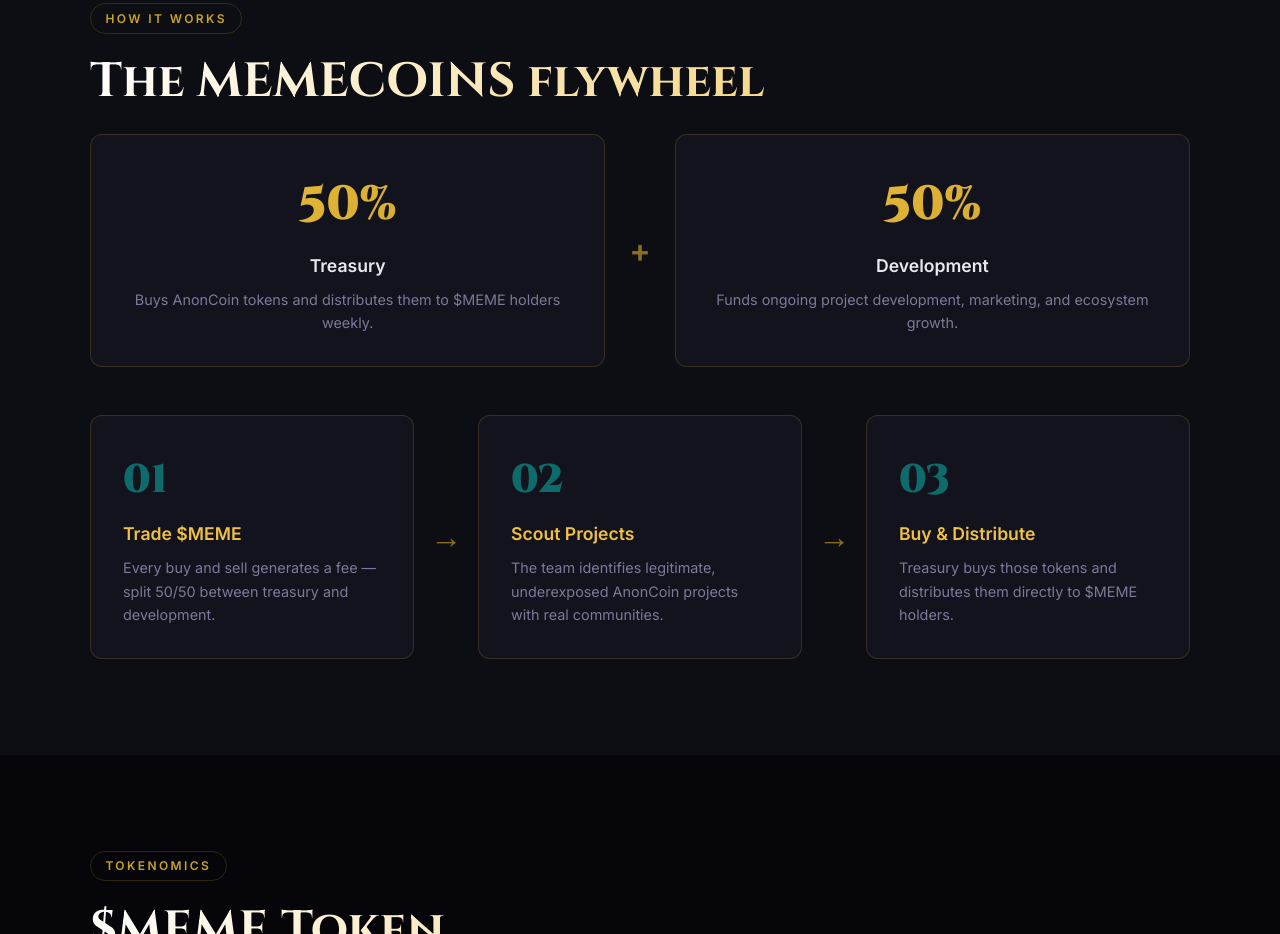
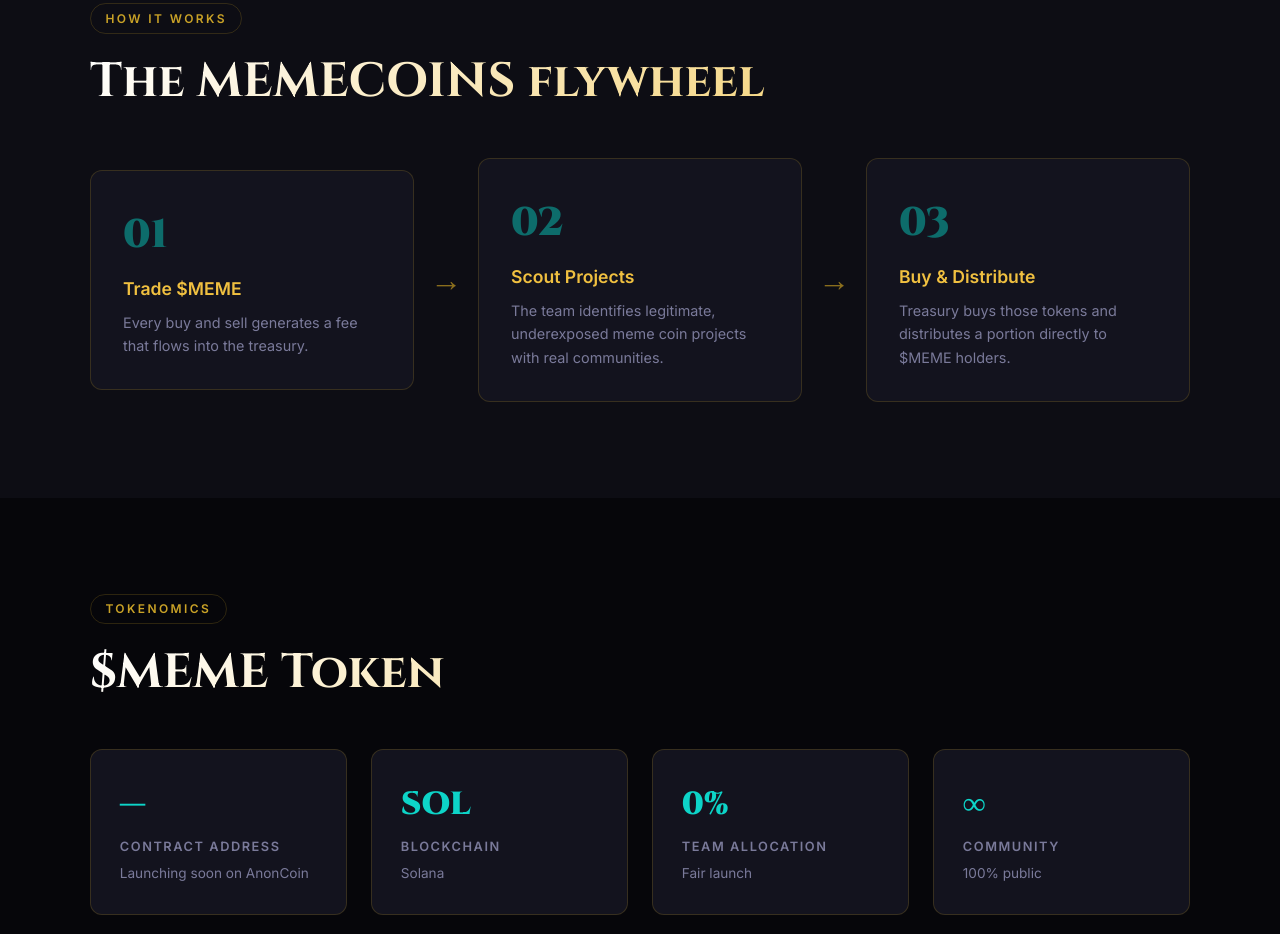
Before and after one commit to Mikloncaric/memecoins-website, a plain HTML site: page index.html in a window 1280 px wide. Shown: the part 1657-2591 px from the top of the page. Drawn offline with Linux system fonts and the light colour scheme.

Commit message:
Revert "Add 50/50 fee split — treasury and development"
This reverts commit 9fed557913b6be47a0e10bb00bc52a6b21b91a7d.

```diff
--- a/index.html
+++ b/index.html
@@ -77,36 +77,23 @@
     <div class="section-inner">
       <span class="section-label">How It Works</span>
       <h2>The MEMECOINS flywheel</h2>
-      <div class="fee-split">
-        <div class="fee-box">
-          <span class="fee-pct">50%</span>
-          <h3>Treasury</h3>
-          <p>Buys AnonCoin tokens and distributes them to $MEME holders weekly.</p>
-        </div>
-        <div class="fee-divider">+</div>
-        <div class="fee-box">
-          <span class="fee-pct">50%</span>
-          <h3>Development</h3>
-          <p>Funds ongoing project development, marketing, and ecosystem growth.</p>
-        </div>
-      </div>
       <div class="flywheel">
         <div class="step">
           <span class="step-num">01</span>
           <h3>Trade $MEME</h3>
-          <p>Every buy and sell generates a fee — split 50/50 between treasury and development.</p>
+          <p>Every buy and sell generates a fee that flows into the treasury.</p>
         </div>
         <div class="step-arrow">→</div>
         <div class="step">
           <span class="step-num">02</span>
           <h3>Scout Projects</h3>
-          <p>The team identifies legitimate, underexposed AnonCoin projects with real communities.</p>
+          <p>The team identifies legitimate, underexposed meme coin projects with real communities.</p>
         </div>
         <div class="step-arrow">→</div>
         <div class="step">
           <span class="step-num">03</span>
           <h3>Buy & Distribute</h3>
-          <p>Treasury buys those tokens and distributes them directly to $MEME holders.</p>
+          <p>Treasury buys those tokens and distributes a portion directly to $MEME holders.</p>
         </div>
       </div>
     </div>
--- a/style.css
+++ b/style.css
@@ -311,53 +311,6 @@ section h2 {
 
 .card p { color: var(--text-muted); font-size: 0.95rem; }
 
-/* ===== FEE SPLIT ===== */
-.fee-split {
-  display: flex;
-  align-items: center;
-  gap: 1.5rem;
-  margin-bottom: 3rem;
-  flex-wrap: wrap;
-}
-
-.fee-box {
-  flex: 1;
-  min-width: 220px;
-  background: var(--bg3);
-  border: 1px solid var(--border);
-  border-radius: 12px;
-  padding: 2rem;
-  text-align: center;
-}
-
-.fee-pct {
-  display: block;
-  font-family: 'Cinzel', serif;
-  font-size: 3rem;
-  font-weight: 900;
-  background: linear-gradient(135deg, var(--gold-light), var(--gold));
-  -webkit-background-clip: text;
-  -webkit-text-fill-color: transparent;
-  background-clip: text;
-  margin-bottom: 0.5rem;
-}
-
-.fee-box h3 {
-  font-size: 1.1rem;
-  font-weight: 700;
-  color: var(--text);
-  margin-bottom: 0.5rem;
-}
-
-.fee-box p { color: var(--text-muted); font-size: 0.9rem; }
-
-.fee-divider {
-  font-size: 2rem;
-  color: var(--gold-dim);
-  font-weight: 700;
-  flex-shrink: 0;
-}
-
 /* ===== FLYWHEEL ===== */
 .flywheel {
   display: flex;
```
Also changed, not shown: docs/treasury-spec.md (+1 -3 lines).
